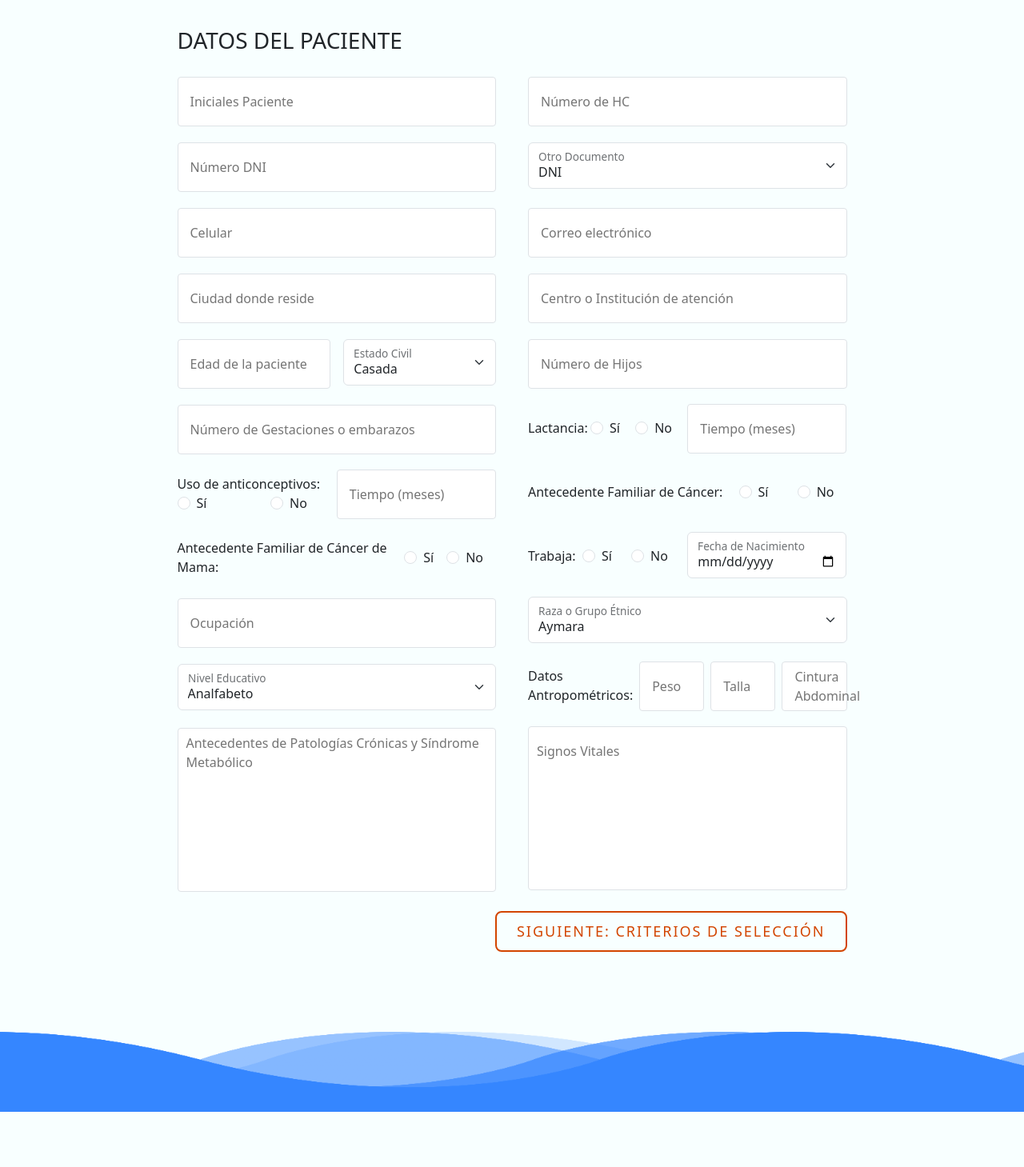
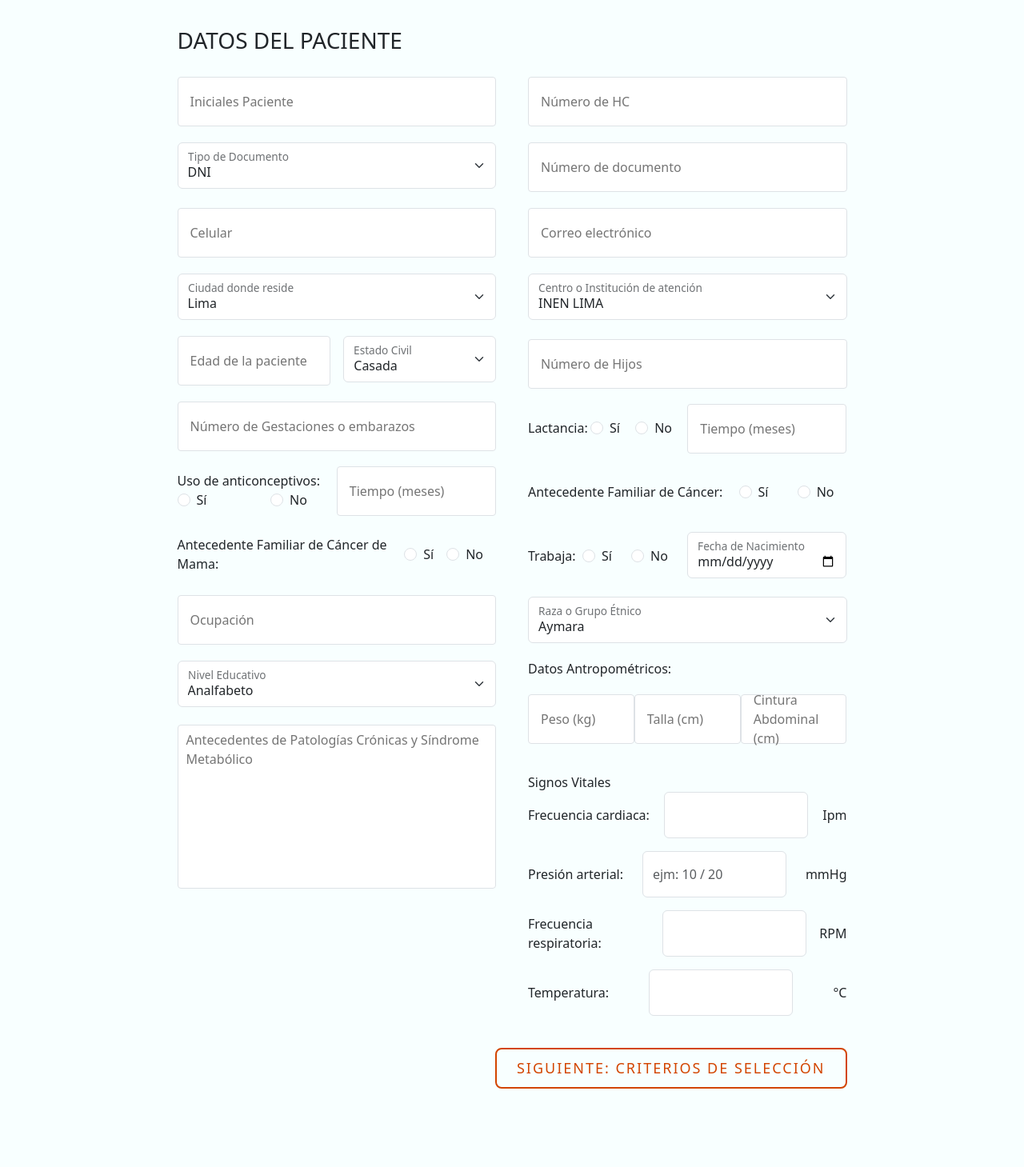
Before and after one commit to luxho24/EPIC-MAMA-CRF, an Angular app in the folder frontend/: page /formulario1 in a window 1280 px wide. Shown: the part 437-1896 px from the top of the page at 80% size. Before the commit the page ends 1827 px from the top, so only its background shows below. Built offline with nearby package versions, Linux system fonts and the light colour scheme; sample sign-in values are in the browser's storage.

Commit message:
actualizacion de html

```diff
--- a/frontend/src/app/components/formulario1/formulario1.component.html
+++ b/frontend/src/app/components/formulario1/formulario1.component.html
@@ -38,17 +38,26 @@
                         <input type="text" class="input" required>
                         <label for="" class="label">Iniciales Paciente</label>
                     </div>
-                    <div class="group-input d-flex">
-                        <input type="text" class="input" required>
-                        <label for="" class="label">Número DNI</label>
+                    <div class="form-floating w-100">
+                        <select class="form-select" id="floatingSelect" aria-label="Floating label select example">
+                            <option selected>DNI</option>
+                            <option value="1">Carnet de extranjería</option>
+                            <option value="2">Otros (Pasaporte)</option>
+                        </select>
+                        <label for="floatingSelect">Tipo de Documento</label>
                     </div>
                     <div class="group-input d-flex">
                         <input type="text" class="input" required>
                         <label for="" class="label">Celular</label>
                     </div>
-                    <div class="group-input d-flex">
-                        <input type="text" class="input" required>
-                        <label for="" class="label">Ciudad donde reside</label>
+                    <div class="form-floating mb-3 w-100">
+                        <select class="form-select" id="floatingSelect" aria-label="Floating label select example">
+                            <option selected>Lima</option>
+                            <option value="1">Arequipa</option>
+                            <option value="2">Trujillo</option>
+                            <option value="3">Otros</option>
+                        </select>
+                        <label for="floatingSelect">Ciudad donde reside</label>
                     </div>
                     <div class="d-flex align-items-center">
                         <div class="group-input d-flex m-0 w-100">
@@ -133,20 +142,25 @@
                         <input type="text" class="input" required>
                         <label for="" class="label">Número de HC</label>
                     </div>
-                    <div class="form-floating w-100">
-                        <select class="form-select" id="floatingSelect" aria-label="Floating label select example">
-                            <option selected>DNI</option>
-                            <option value="1">Carnet de extranjería</option>
-                        </select>
-                        <label for="floatingSelect">Otro Documento</label>
+                    <div class="group-input d-flex">
+                        <input type="text" class="input" required>
+                        <label for="" class="label">Número de documento</label>
                     </div>
                     <div class="group-input d-flex">
                         <input type="text" class="input" required>
                         <label for="" class="label">Correo electrónico</label>
                     </div>
-                    <div class="group-input d-flex">
+                    <!-- <div class="group-input d-flex">
                         <input type="text" class="input" required>
                         <label for="" class="label">Centro o Institución de atención</label>
+                    </div> -->
+                    <div class="form-floating mb-3 w-100">
+                        <select class="form-select" id="floatingSelect" aria-label="Floating label select example">
+                            <option selected>INEN LIMA</option>
+                            <option value="1">INEN AREQUIPA</option>
+                            <option value="2">INEN TRUJILLO</option>
+                        </select>
+                        <label for="floatingSelect">Centro o Institución de atención</label>
                     </div>
                     <div class="group-input d-flex">
                         <input type="text" class="input" required>
@@ -205,20 +219,20 @@
                         </select>
                         <label for="floatingSelect">Raza o Grupo Étnico</label>
                     </div>
-                    <div class="d-flex justify-content-between align-items-center" style="height: 60px; margin: 20px 0;">
+                    <div class="my-3">
                         <span style="margin-bottom: .125rem;">Datos Antropométricos:</span>
                         <div class="d-flex justify-content-between">
-                            <div class="group-input d-flex w-100 ms-2">
+                            <div class="group-input d-flex w-100">
                                 <input type="text" class="input" required>
-                                <label for="" class="label">Peso</label>
+                                <label for="" class="label">Peso (kg)</label>
                             </div>
-                            <div class="group-input d-flex w-100 ms-2">
+                            <div class="group-input d-flex w-100">
                                 <input type="text" class="input" required>
-                                <label for="" class="label">Talla</label>
+                                <label for="" class="label">Talla (cm)</label>
                             </div>
-                            <div class="group-input d-flex w-100 ms-2">
+                            <div class="group-input d-flex w-100">
                                 <input type="text" class="input" required>
-                                <label for="" class="label">Cintura Abdominal</label>
+                                <label for="" class="label">Cintura Abdominal (cm)</label>
                             </div>
                         </div>
                     </div>
@@ -226,10 +240,29 @@
                         <textarea class="form-control" placeholder="Leave a comment here" id="floatingTextarea2" style="height: 100px"></textarea>
                         <label for="floatingTextarea2">Signos Vitales</label>
                     </div> -->
-                    <div class="group-textarea d-flex">
-                        <!-- <input type="text" class="input" required> -->
-                        <textarea name="" id="signos_vitales" cols="30" rows="7" class="textarea" required></textarea>
-                        <label for="signos_vitales" class="label_textarea">Signos Vitales</label>
+
+                    <div class="my-3">
+                        <span style="margin-bottom: .125rem;">Signos Vitales</span>
+                        <div class="d-flex align-items-center justify-content-between gap-3 mb-3">
+                            <label for="startDate">Frecuencia cardiaca:</label>
+                            <input type="text" class="form-control py-3" style="width: 180px;" id="startDate">
+                            <label>Ipm</label>
+                        </div>
+                        <div class="d-flex align-items-center justify-content-between gap-3 mb-3">
+                            <label for="startDate">Presión arterial:</label>
+                            <input type="text" class="form-control py-3" style="width: 180px;" id="startDate" placeholder="ejm: 10 / 20">
+                            <label>mmHg</label>
+                        </div>
+                        <div class="d-flex align-items-center justify-content-between gap-3 mb-3">
+                            <label for="startDate">Frecuencia respiratoria:</label>
+                            <input type="text" class="form-control py-3" style="width: 180px;" id="startDate">
+                            <label>RPM</label>
+                        </div>
+                        <div class="d-flex align-items-center justify-content-between gap-3 mb-3">
+                            <label for="startDate">Temperatura:</label>
+                            <input type="text" class="form-control py-3" style="width: 180px;" id="startDate">
+                            <label>°C</label>
+                        </div>
                     </div>
                 </div>
                 <!-- Columna Der. -->
```
